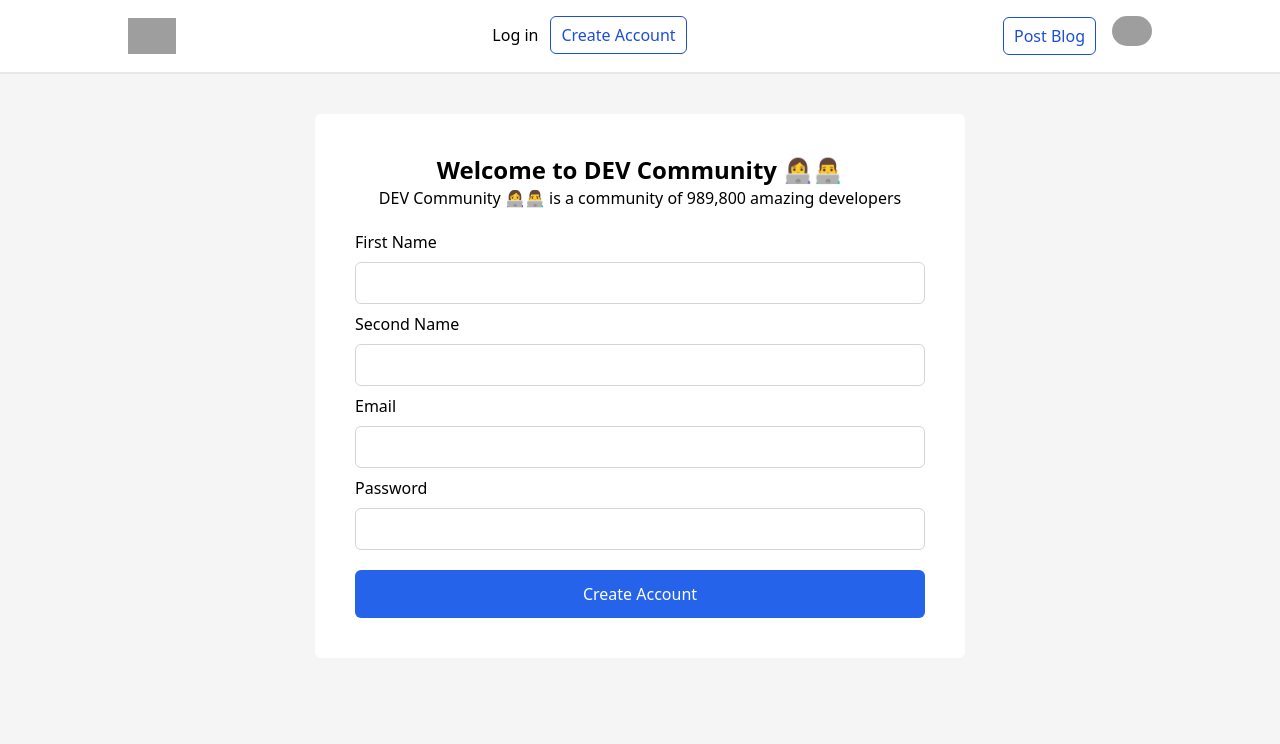
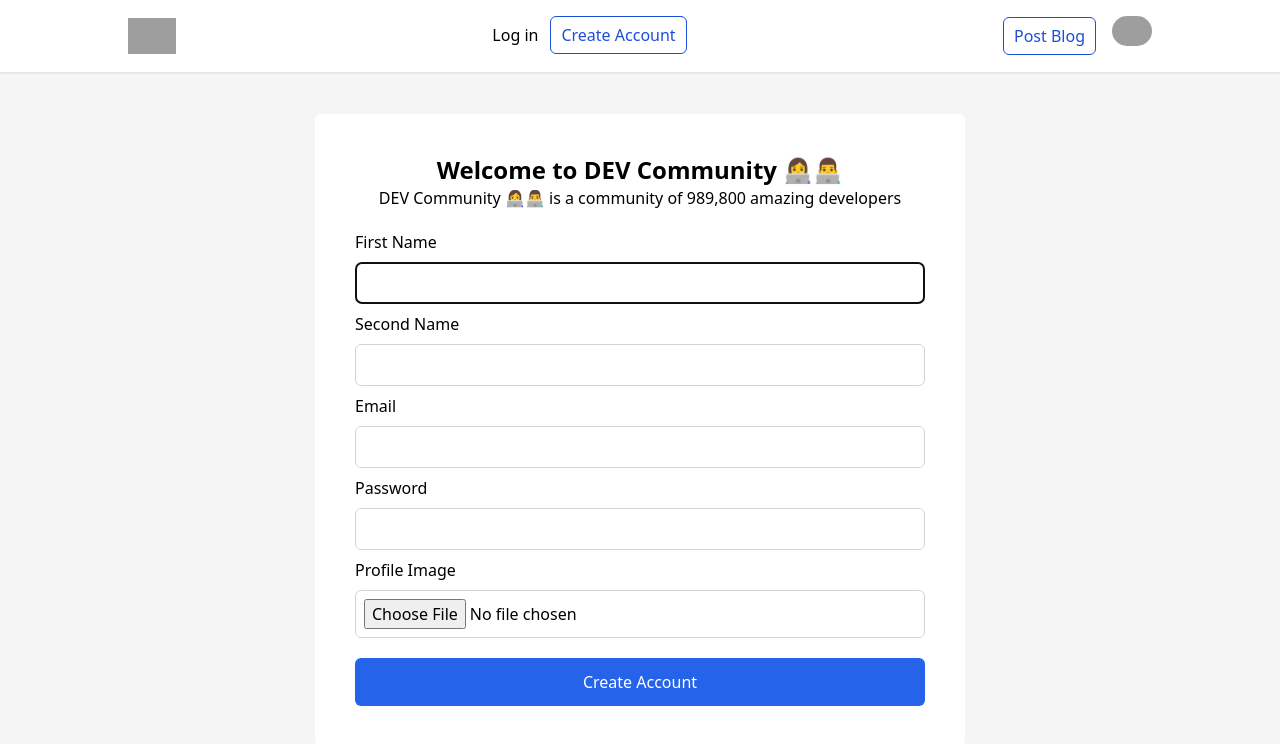
Before and after one commit to Adam-Muhtarif/blog, a React (Create React App) app: page /signup in a window 1280 px wide. Shown: the top 744 px of the page. Built offline with nearby package versions, Linux system fonts and the light colour scheme; grey boxes are pictures that could not be loaded.

Commit message:
done with login and signup

```diff
--- a/package.json
+++ b/package.json
@@ -9,6 +9,7 @@
     "axios": "^1.5.0",
     "react": "^18.2.0",
     "react-dom": "^18.2.0",
+    "react-hot-toast": "^2.4.1",
     "react-icons": "^4.11.0",
     "react-router-dom": "^6.16.0",
     "react-scripts": "5.0.1",
--- a/src/Pages/Login.js
+++ b/src/Pages/Login.js
@@ -1,23 +1,56 @@
+import { useEffect, useRef, useState } from "react";
+import { useNavigate } from "react-router-dom";
+import toast from "react-hot-toast";
+import { login } from "../Utils/ApiFetch";
+
 export default function Login() {
+  const [inputs, setInputs] = useState({});
+  const inputRef = useRef(undefined);
+  const navigate = useNavigate();
+
+  useEffect(() => inputRef.current.focus(), []);
+
+  async function handleSubmit(e) {
+    try {
+      e.preventDefault();
+      if (!inputs.email || !inputs.pass)
+        return toast.error("You Must Fill All Inputs");
+
+      await login(inputs);
+      toast.success("Welcome");
+      navigate("/");
+    } catch (error) {
+      toast.error("Failed To Login Try Again Later");
+    }
+  }
+
   return (
+    <form onSubmit={(e) => handleSubmit(e)}>
       <div className="bg-white m-auto mt-10 rounded-md p-10 w-[650px] ">
         <div className="text-center">
           <h3 className="font-bold text-2xl">Welcome to DEV Community 👩‍💻👨‍💻</h3>
-        <p>DEV Community 👩‍💻👨‍💻 is a community of 989,800 amazing developers </p>
+          <p>
+            DEV Community 👩‍💻👨‍💻 is a community of 989,800 amazing developers{" "}
+          </p>
         </div>
         <div className="py-3 space-y">
           <div className="flex flex-col">
             <span className="py-2">Email</span>
             <input
               className="border border-gray-300 p-2 rounded-md"
-            type="text"
+              type="email"
+              onChange={(e) => setInputs({ ...inputs, email: e.target.value })}
+              ref={inputRef}
+              required
             />
           </div>
           <div className="flex flex-col">
             <span className="py-2">Password</span>
             <input
               className="border border-gray-300 p-2 rounded-md"
-            type="text"
+              type="password"
+              onChange={(e) => setInputs({ ...inputs, pass: e.target.value })}
+              required
             />
           </div>
         </div>
@@ -27,5 +60,6 @@ export default function Login() {
           </button>
         </div>
       </div>
+    </form>
   );
 }
--- a/src/Pages/Signup.js
+++ b/src/Pages/Signup.js
@@ -1,9 +1,45 @@
+import { useEffect, useState, useRef } from "react";
+import { signup } from "../Utils/ApiFetch";
+import { useNavigate } from "react-router-dom";
+import toast from "react-hot-toast";
+
 export default function Signup() {
+  const [inputs, setInputs] = useState({});
+  const inputRefs = useRef({});
+  const navigate = useNavigate();
+
+  useEffect(() => inputRefs.current.focus(), []);
+
+  async function handleSubmit(e) {
+    try {
+      e.preventDefault();
+      const { firstName, secondName, email, pass } = inputs;
+      if (!firstName || !secondName || !email || pass.length < 5) {
+        return console.log(
+          "All Fields Must Filled And Password Must be More Than 5"
+        );
+      }
+
+      // Send To Server
+      inputs.avatar = "";
+      await signup(inputs);
+
+      // Alert And Navigate
+      toast.success("Account Created Welcome");
+      navigate("/");
+    } catch (error) {
+      toast.error("Failed To Create Account, Try Again Later");
+    }
+  }
+
   return (
+    <form onSubmit={(e) => handleSubmit(e)}>
       <div className="bg-white m-auto mt-10 rounded-md p-10 w-[650px] ">
         <div className="text-center">
           <h3 className="font-bold text-2xl">Welcome to DEV Community 👩‍💻👨‍💻</h3>
-        <p>DEV Community 👩‍💻👨‍💻 is a community of 989,800 amazing developers </p>
+          <p>
+            DEV Community 👩‍💻👨‍💻 is a community of 989,800 amazing developers{" "}
+          </p>
         </div>
         <div className="py-3 space-y">
           <div className="flex flex-col">
@@ -11,6 +47,11 @@ export default function Signup() {
             <input
               className="border border-gray-300 p-2 rounded-md"
               type="text"
+              onChange={(e) =>
+                setInputs({ ...inputs, firstName: e.target.value })
+              }
+              ref={inputRefs}
+              required
             />
           </div>
           <div className="flex flex-col">
@@ -18,20 +59,42 @@ export default function Signup() {
             <input
               className="border border-gray-300 p-2 rounded-md"
               type="text"
+              onChange={(e) =>
+                setInputs({ ...inputs, secondName: e.target.value })
+              }
+              required
             />
           </div>
           <div className="flex flex-col">
             <span className="py-2">Email</span>
             <input
               className="border border-gray-300 p-2 rounded-md"
-            type="text"
+              type="email"
+              onChange={(e) => setInputs({ ...inputs, email: e.target.value })}
+              required
             />
           </div>
           <div className="flex flex-col">
             <span className="py-2">Password</span>
             <input
               className="border border-gray-300 p-2 rounded-md"
-            type="text"
+              type="password"
+              onChange={(e) => setInputs({ ...inputs, pass: e.target.value })}
+              minLength={5}
+              required
+            />
+          </div>
+          <div className="flex flex-col">
+            <span className="py-2">Profile Image</span>
+            <input
+              name="avatar"
+              className="border border-gray-300 p-2 rounded-md"
+              type="file"
+              onChange={(e) =>
+                setInputs({ ...inputs, avatar: e.target.files[0] })
+              }
+              minLength={5}
+              required
             />
           </div>
         </div>
@@ -41,5 +104,6 @@ export default function Signup() {
           </button>
         </div>
       </div>
+    </form>
   );
 }
--- a/src/Utils/ApiFetch.js
+++ b/src/Utils/ApiFetch.js
@@ -8,3 +8,11 @@ export async function getAllBlogs() {
 export async function getBlog(titleUrl) {
   return await axios.get(`${baseUrl}/blog/${titleUrl}`);
 }
+
+export async function signup(body) {
+  return await axios.post(`${baseUrl}/user/signup`, body);
+}
+
+export async function login(body) {
+  return await axios.post(`${baseUrl}/user/login`, body);
+}
--- a/src/index.js
+++ b/src/index.js
@@ -3,12 +3,14 @@ import ReactDOM from "react-dom/client";
 import "./index.css";
 import App from "./App";
 import { BrowserRouter } from "react-router-dom";
+import { Toaster } from "react-hot-toast";
 
 const root = ReactDOM.createRoot(document.getElementById("root"));
 root.render(
   <React.StrictMode>
     <BrowserRouter>
       <App />
+      <Toaster position="top-center" reverseOrder={false} />
     </BrowserRouter>
   </React.StrictMode>
 );
```
Also changed, not shown: 1 other file (tests, documents, lock files or other folders). Lines whose indentation alone changed are shown as unchanged.
